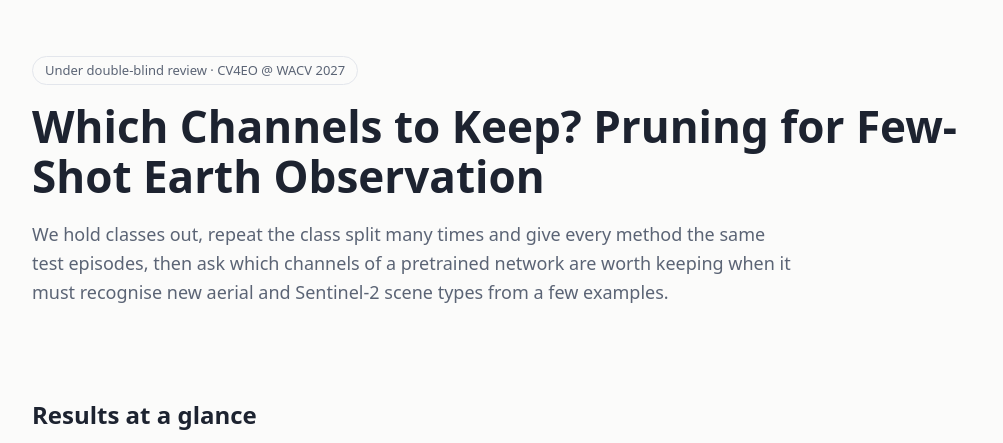
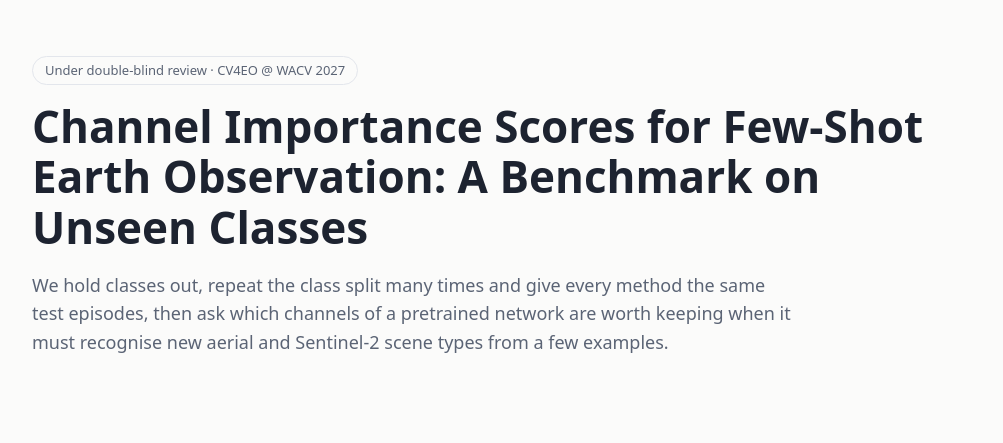
Before and after one commit to Mudassiruddin7/benchmarking-channel-pruning-few-shot-eo, a plain HTML site: page index.html in a window 1280 px wide. Shown: the top 443 px of the page, without its empty margins (138-1141 px from the left). Drawn offline with Linux system fonts and the light colour scheme.

Commit message:
Update title and figure

```diff
--- a/index.html
+++ b/index.html
@@ -1,6 +1,6 @@
 <!doctype html>
 <html lang="en"><head><meta charset="utf-8"><meta name="viewport" content="width=device-width,initial-scale=1">
-<title>Which Channels to Keep? Pruning for Few-Shot Earth Observation</title>
+<title>Channel Importance Scores for Few-Shot Earth Observation: A Benchmark on Unseen Classes</title>
 <meta name="description" content="A class-held-out, paired-episode benchmark of channel pruning for few-shot aerial and Sentinel-2 scene classification.">
 <style>
 :root{--bg:#fbfbfa;--fg:#1d2330;--mut:#5b6475;--card:#fff;--line:#e3e6ec;--acc:#128a5a;--warn:#eb6834;--blue:#2a5fd0}
@@ -19,7 +19,7 @@ ol li,ul li{margin:6px 0;max-width:800px}code{background:var(--card);border:1px
 footer{color:var(--mut);font-size:14px;margin-top:48px;border-top:1px solid var(--line);padding-top:16px}
 </style></head><body><main>
 <header><span class="tag">Under double-blind review &middot; CV4EO @ WACV 2027</span>
-<h1>Which Channels to Keep? Pruning for Few-Shot Earth Observation</h1>
+<h1>Channel Importance Scores for Few-Shot Earth Observation: A Benchmark on Unseen Classes</h1>
 <p class="sub">We hold classes out, repeat the class split many times and give every method the same test episodes, then ask which channels of a pretrained network are worth keeping when it must recognise new aerial and Sentinel-2 scene types from a few examples.</p></header>
 
 <h2>Results at a glance</h2>
```
Also changed, not shown: fig_pipeline.png.
